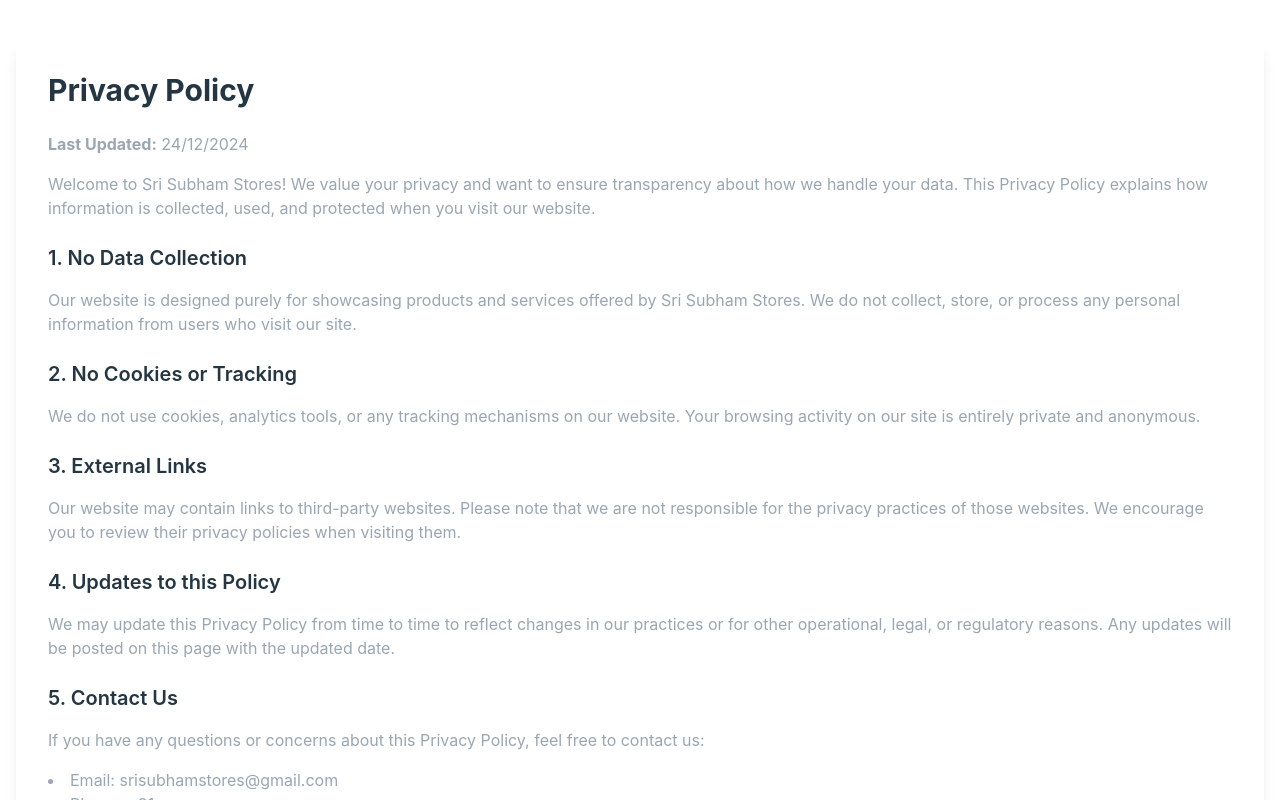
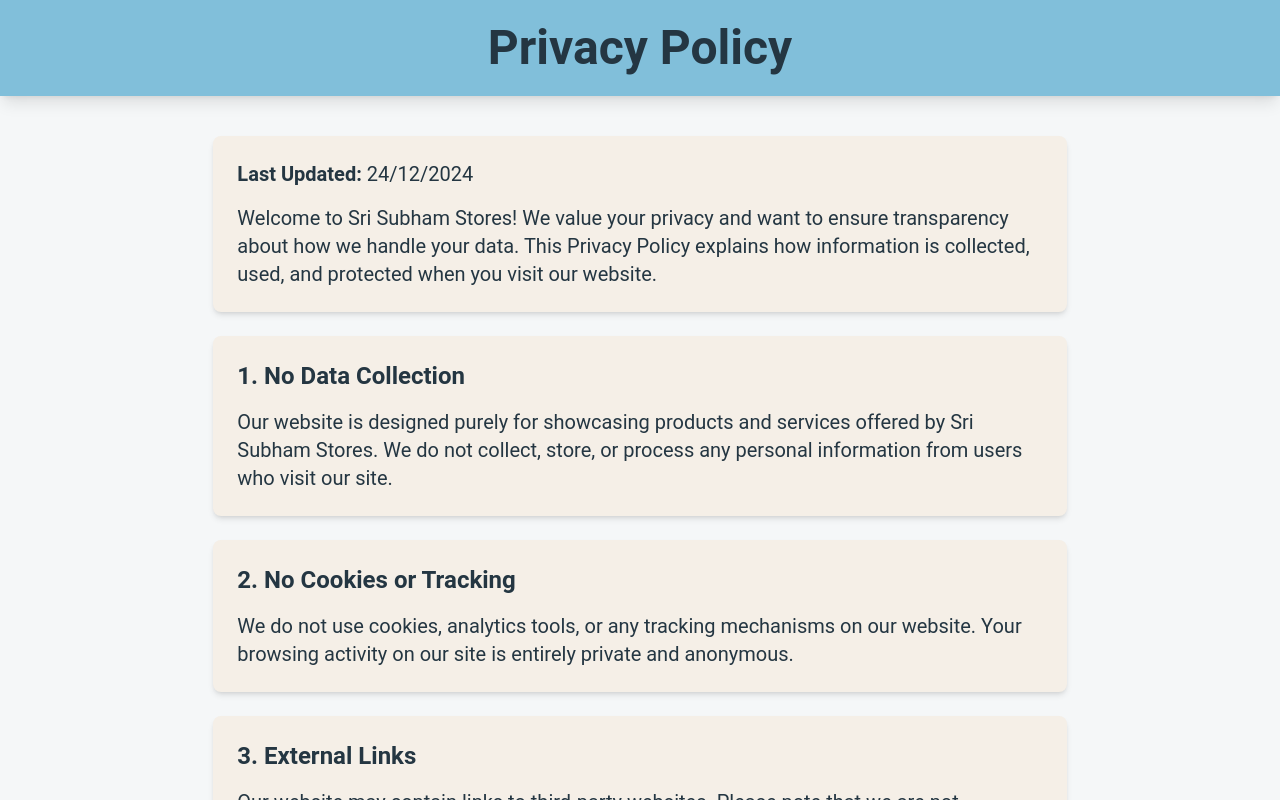
Before and after one commit to harishss20/srisubhamstore, a React (Vite) app: page /srisubhamstore/privacy in a window 1280 px wide. Built offline with nearby package versions, Linux system fonts and the light colour scheme.

Commit message:
color changes

```diff
--- a/src/components/Policy.jsx
+++ b/src/components/Policy.jsx
@@ -2,76 +2,90 @@
 
 const Policy = () => {
   return (
-    <div className=" min-h-screen py-10 px-4">
-      <div className="container mx-auto bg-white p-8 shadow-lg rounded-lg">
-        <h1 className="text-3xl font-bold mb-6 text-black">Privacy Policy</h1>
-        <p className="text-gray mb-4">
+    <div className="bg-first text-black dark:bg-black dark:text-white font-roboto min-h-screen flex flex-col items-center">
+      <header className="bg-second w-full py-6 shadow-lg">
+        <h1 className="text-center text-3xl font-bold md:text-4xl lg:text-5xl">
+          Privacy Policy
+        </h1>
+      </header>
+
+      <main className="w-11/12 md:w-10/12 lg:w-8/12 my-10 space-y-6">
+        <section className="p-6 bg-test rounded-lg shadow-md hover:shadow-lg transition-shadow">
+          <p className="text-lg md:text-xl mb-4">
             <strong>Last Updated:</strong> 24/12/2024
           </p>
+          <p className="text-lg md:text-xl">
+            Welcome to Sri Subham Stores! We value your privacy and want to
+            ensure transparency about how we handle your data. This Privacy
+            Policy explains how information is collected, used, and protected
+            when you visit our website.
+          </p>
+        </section>
 
-        <p className="text-gray mb-6">
-          Welcome to Sri Subham Stores! We value your privacy and want to ensure
-          transparency about how we handle your data. This Privacy Policy
-          explains how information is collected, used, and protected when you
-          visit our website.
+        <section className="p-6 bg-test rounded-lg shadow-md hover:shadow-lg transition-shadow">
+          <h2 className="text-2xl font-semibold mb-4">1. No Data Collection</h2>
+          <p className="text-lg md:text-xl">
+            Our website is designed purely for showcasing products and services
+            offered by Sri Subham Stores. We do not collect, store, or process
+            any personal information from users who visit our site.
           </p>
+        </section>
 
-        <h2 className="text-xl font-semibold mb-4 text-black">
-          1. No Data Collection
-        </h2>
-        <p className="text-gray mb-6">
-          Our website is designed purely for showcasing products and services
-          offered by Sri Subham Stores. We do not collect, store, or process any
-          personal information from users who visit our site.
-        </p>
-
-        <h2 className="text-xl font-semibold mb-4 text-black">
+        <section className="p-6 bg-test rounded-lg shadow-md hover:shadow-lg transition-shadow">
+          <h2 className="text-2xl font-semibold mb-4">
             2. No Cookies or Tracking
           </h2>
-        <p className="text-gray mb-6">
-          We do not use cookies, analytics tools, or any tracking mechanisms on
-          our website. Your browsing activity on our site is entirely private
-          and anonymous.
+          <p className="text-lg md:text-xl">
+            We do not use cookies, analytics tools, or any tracking mechanisms
+            on our website. Your browsing activity on our site is entirely
+            private and anonymous.
           </p>
+        </section>
 
-        <h2 className="text-xl font-semibold mb-4 text-black">
-          3. External Links
-        </h2>
-        <p className="text-gray mb-6">
+        <section className="p-6 bg-test rounded-lg shadow-md hover:shadow-lg transition-shadow">
+          <h2 className="text-2xl font-semibold mb-4">3. External Links</h2>
+          <p className="text-lg md:text-xl">
             Our website may contain links to third-party websites. Please note
             that we are not responsible for the privacy practices of those
             websites. We encourage you to review their privacy policies when
             visiting them.
           </p>
+        </section>
 
-        <h2 className="text-xl font-semibold mb-4 text-black">
+        <section className="p-6 bg-test rounded-lg shadow-md hover:shadow-lg transition-shadow">
+          <h2 className="text-2xl font-semibold mb-4">
             4. Updates to this Policy
           </h2>
-        <p className="text-gray mb-6">
-          We may update this Privacy Policy from time to time to reflect changes
-          in our practices or for other operational, legal, or regulatory
-          reasons. Any updates will be posted on this page with the updated
-          date.
+          <p className="text-lg md:text-xl">
+            We may update this Privacy Policy from time to time to reflect
+            changes in our practices or for other operational, legal, or
+            regulatory reasons. Any updates will be posted on this page with the
+            updated date.
           </p>
+        </section>
 
-        <h2 className="text-xl font-semibold mb-4 text-black">5. Contact Us</h2>
-        <p className="text-gray mb-4">
-          If you have any questions or concerns about this Privacy Policy, feel
-          free to contact us:
+        <section className="p-6 bg-test rounded-lg shadow-md hover:shadow-lg transition-shadow">
+          <h2 className="text-2xl font-semibold mb-4">5. Contact Us</h2>
+          <p className="text-lg md:text-xl mb-4">
+            If you have any questions or concerns about this Privacy Policy,
+            feel free to contact us:
           </p>
-        <ul className="list-disc list-inside text-gray mb-6">
+          <ul className="list-disc list-inside space-y-2 text-lg md:text-xl">
             <li>Email: srisubhamstores@gmail.com</li>
-          <li>Phone: +91</li>
+            <li>Phone: +91 7603824925</li>
             <li>
               Address: No 90/1 Aranmanai Street, Vadakarai, Periyakulam, Theni -
               625601
             </li>
           </ul>
+        </section>
+      </main>
 
-        <p className="text-gray text-sm text-center">
-          Thank you for visiting Sri Subham Stores!
+      <footer className="w-full bg-second py-4 text-center">
+        <p className="text-sm md:text-base">
+          © {new Date().getFullYear()} Your Company. All rights reserved.
         </p>
-      </div>
+      </footer>
     </div>
   );
 };
```
Lines whose indentation alone changed are shown as unchanged.
